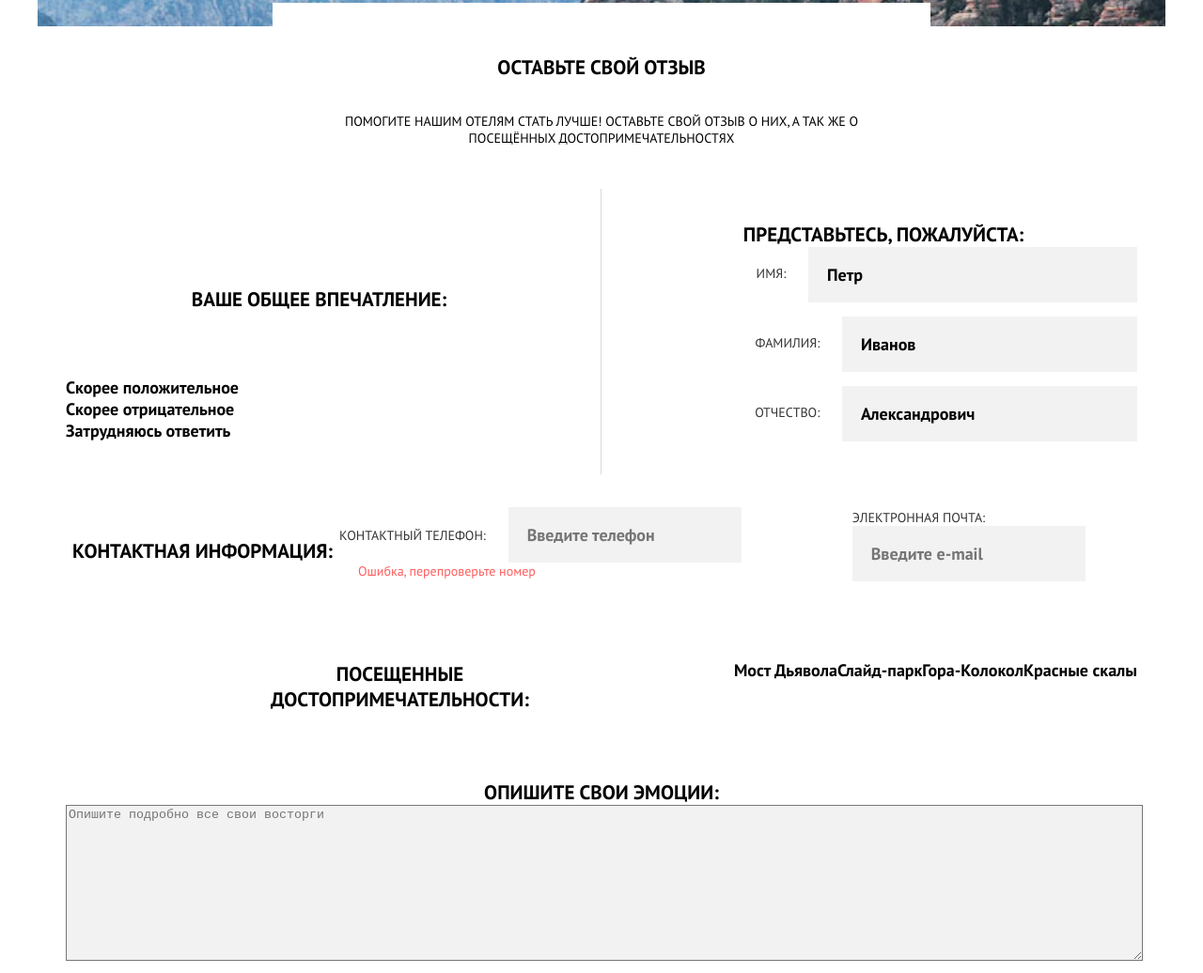
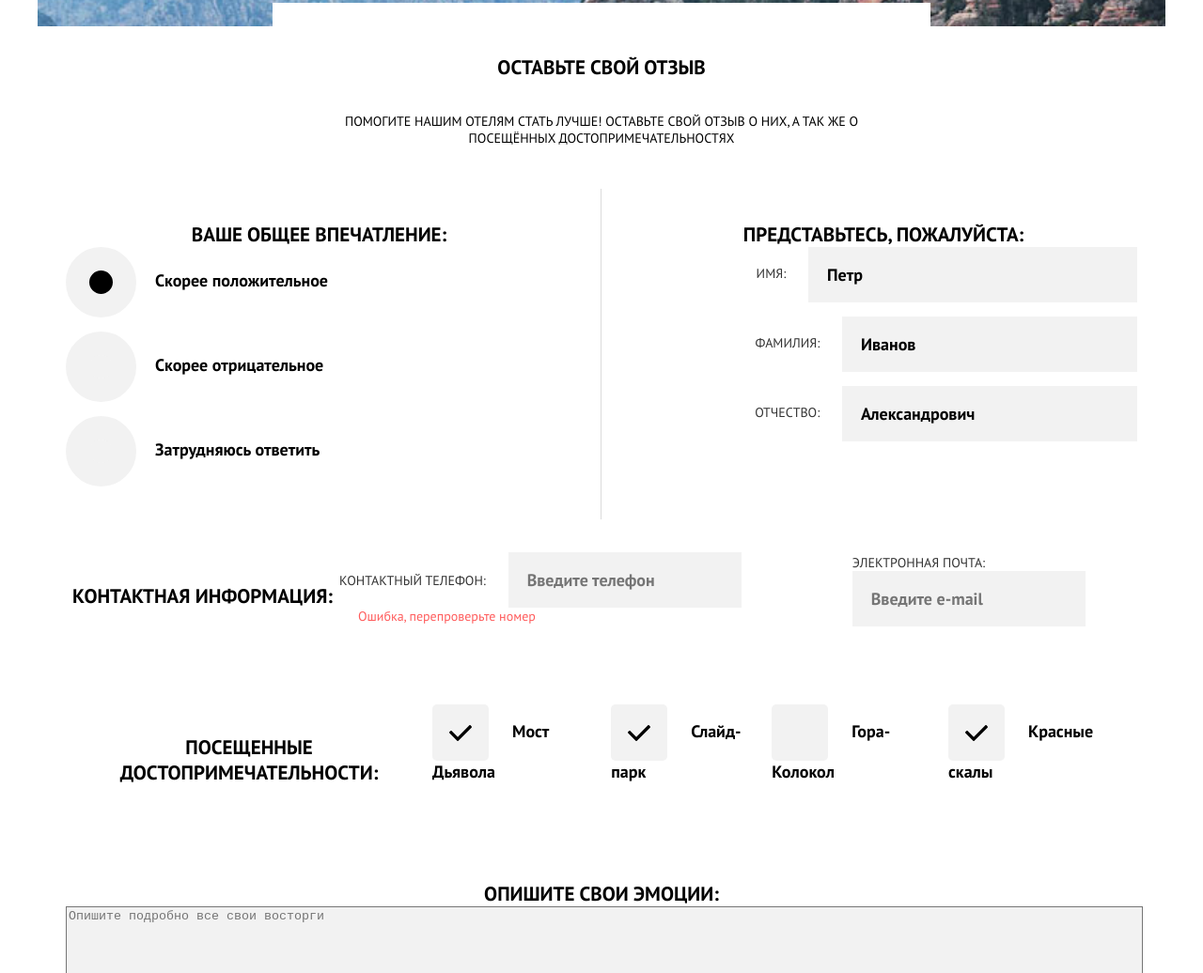
Before and after one commit to AllaDemidova/87790-sedona, a website: page form.html in a window 1280 px wide. Shown: the part 327-1363 px from the top of the page at 94% size. Drawn offline with nearby package versions, Linux system fonts and the light colour scheme; files that its build step writes are made by us from their sources; files whose address does not match are found by name.

Commit message:
Подправлены стили для checkbox и radio

```diff
--- a/form.html
+++ b/form.html
@@ -64,15 +64,15 @@
       </fieldset>
       <fieldset class="impression-fieldset section-wrapper">
         <h2 class="title form__title">Ваше общее впечатление:</h2>
-        <div class="impression-fieldsett__field-wrapper">
+        <div class="impression-fieldset__field-wrapper">
           <input type="radio" id="impression1" name="impression1" value="1" checked />
           <label class="impression-fieldset__label" for="impression1">Скорее положительное</label>
         </div>
-        <div class="impression-fieldsett__field-wrapper">
+        <div class="impression-fieldset__field-wrapper">
           <input type="radio" id="impression2" name="impression2" value="2" />
           <label class="impression-fieldset__label" for="impression2">Скорее отрицательное</label>
         </div>
-        <div class="impression-fieldsett__field-wrapper">
+        <div class="impression-fieldset__field-wrapper">
           <input type="radio" id="impression3" name="impression3" value="3" />
           <label class="impression-fieldset__label" for="impression3">Затрудняюсь ответить</label>
         </div>
--- a/less/attraction-fieldset.less
+++ b/less/attraction-fieldset.less
@@ -27,12 +27,14 @@
       .inline-middle();
       width: 60px;
       height: 60px;
+      content: "";
       border-radius: 5px;
       background: @gray-background;
+      margin: 0 25px 0 0;
     }
   }
   input:checked + label:before{
-    background: url("@{imagesPath}icon-tick.svg") no-repeat center center;
+    background: @gray-background url("@{imagesPath}icon-tick.svg") no-repeat center center;
     background-size: 24px 17px;
   }
 }
--- a/less/impression-fieldset.less
+++ b/less/impression-fieldset.less
@@ -12,7 +12,7 @@
     width: 539px;
   }
 
-  &__field-wrapper{
+  &__field-wrapper:not(:last-child){
     margin: 0 0 15px 0;
   }
   &__label{
@@ -20,16 +20,17 @@
 
     &:before{
       .inline-middle();
-      width: 50px;
-      height: 50px;
-      border: 5px solid @gray-background;
+      width: 25px;
+      height: 25px;
+      content: "";
+      border: 25px solid @gray-background;
       border-radius: 50%;
-      background: @black-color;
+      background: @gray-background;
       margin: 0 20px 0 0;
     }
   }
 
   input:checked + label:before{
-    background: @gray-background;
+    background-color: @black-color;
   }
 }
--- a/less/main-page.less
+++ b/less/main-page.less
@@ -27,5 +27,8 @@
     @media @tablet-width{
       .clearfix();
     }
+    img{
+      display: block;
+    }
   }
 }
--- a/less/submit-fieldset.less
+++ b/less/submit-fieldset.less
@@ -12,8 +12,11 @@
   }
 
   &__button{
-    margin: 0;
+    @media @mobile-width {
+      margin-left: auto;
+    }
     @media @tablet-width {
+      margin: 0;
       width: 292px;
     }
     @media @desktop-width {
```
